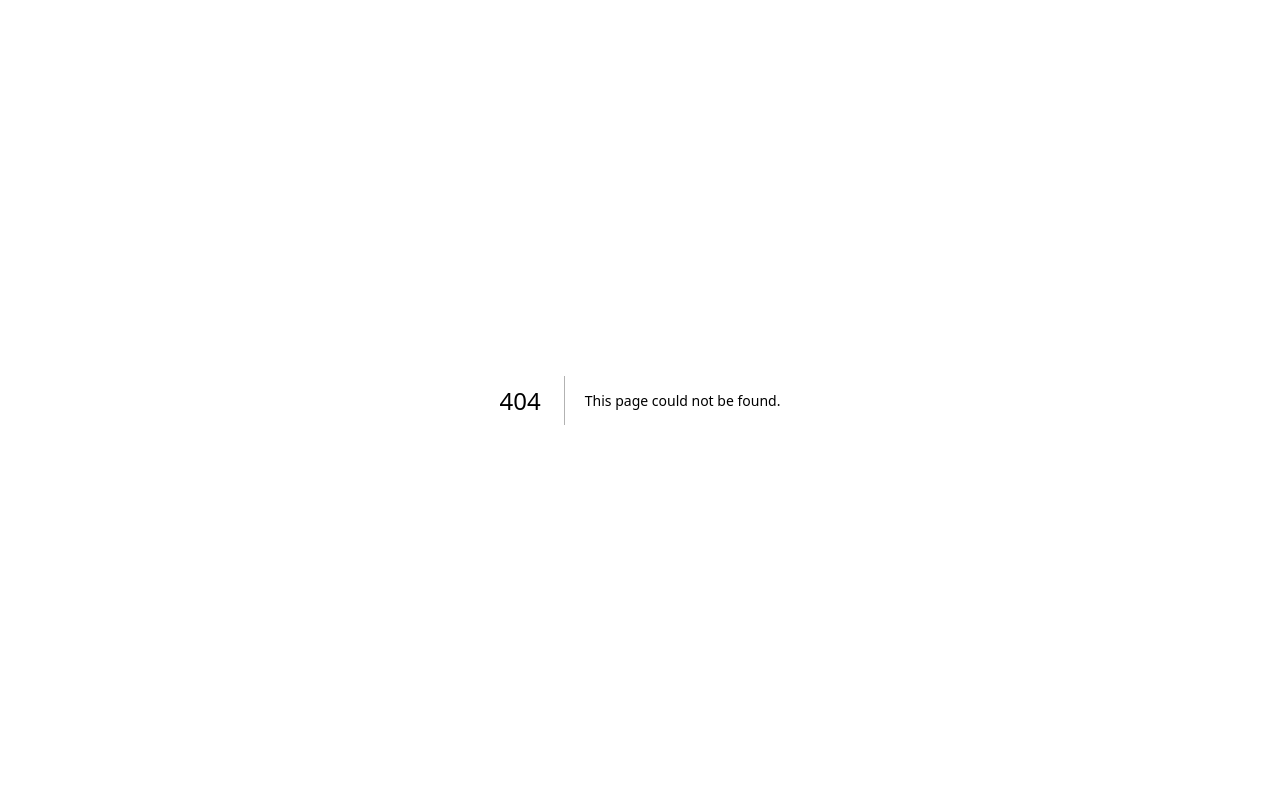
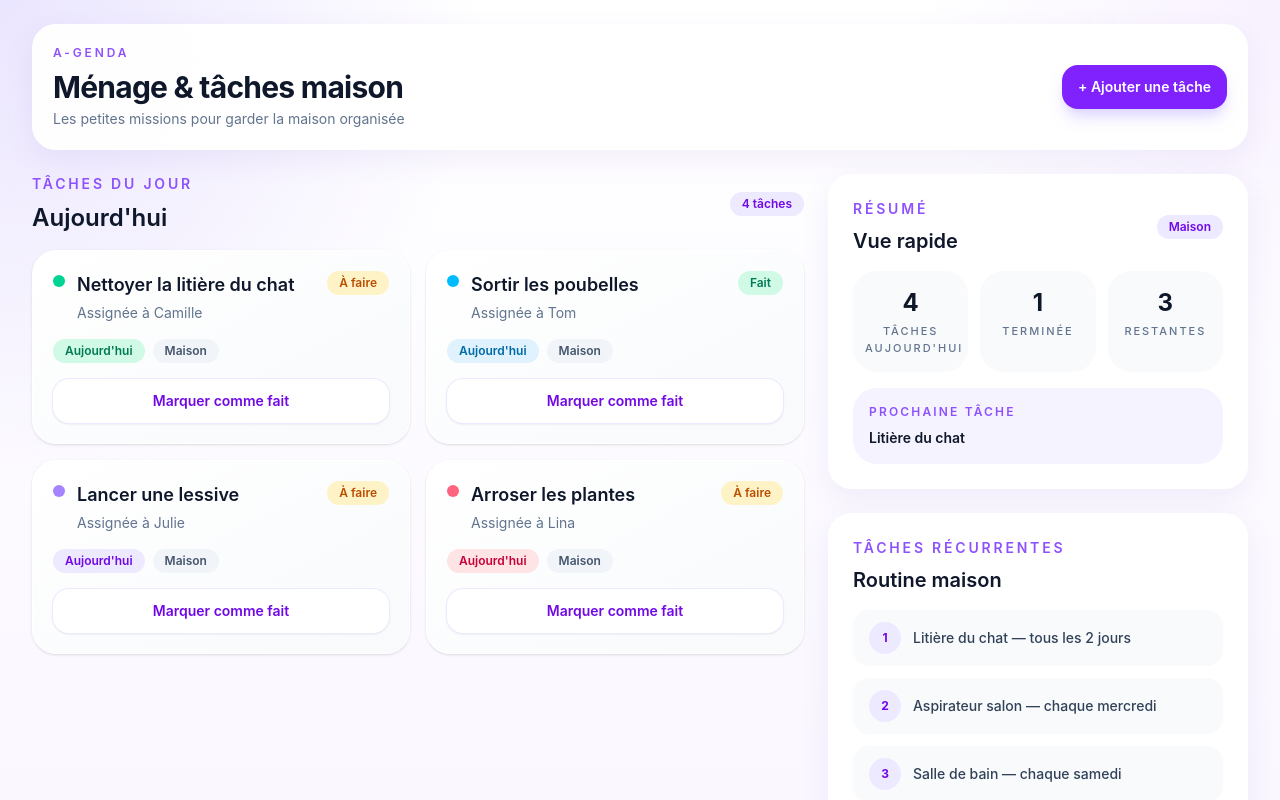
Before and after one commit to StephaneVenier/a-genda, a Next.js app: page /menage in a window 1280 px wide. Before the commit this address had no page. Shown: the top 800 px of the page. Built offline with nearby package versions, Linux system fonts and the light colour scheme.

Commit message:
feat: add ménage tasks page

```diff
--- /dev/null
+++ b/app/menage/page.tsx
@@ -0,0 +1,185 @@
+const todayTasks = [
+  {
+    title: "Nettoyer la litière du chat",
+    assignee: "Camille",
+    frequency: "Aujourd'hui",
+    status: "À faire",
+    tone: "bg-emerald-100 text-emerald-700",
+    dot: "bg-emerald-400",
+  },
+  {
+    title: "Sortir les poubelles",
+    assignee: "Tom",
+    frequency: "Aujourd'hui",
+    status: "Fait",
+    tone: "bg-sky-100 text-sky-700",
+    dot: "bg-sky-400",
+  },
+  {
+    title: "Lancer une lessive",
+    assignee: "Julie",
+    frequency: "Aujourd'hui",
+    status: "À faire",
+    tone: "bg-violet-100 text-violet-700",
+    dot: "bg-violet-400",
+  },
+  {
+    title: "Arroser les plantes",
+    assignee: "Lina",
+    frequency: "Aujourd'hui",
+    status: "À faire",
+    tone: "bg-rose-100 text-rose-700",
+    dot: "bg-rose-400",
+  },
+];
+
+const recurringTasks = [
+  "Litière du chat — tous les 2 jours",
+  "Aspirateur salon — chaque mercredi",
+  "Salle de bain — chaque samedi",
+  "Changer les draps — toutes les 2 semaines",
+  "Courses maison — chaque dimanche",
+];
+
+export default function MenagePage() {
+  return (
+    <main className="min-h-screen px-4 py-4 text-slate-900 sm:px-6 lg:px-8 lg:py-6">
+      <div className="mx-auto max-w-7xl space-y-6 pb-24 lg:pb-0">
+        <header className="glass-card flex flex-col gap-4 p-5 sm:flex-row sm:items-center sm:justify-between">
+          <div>
+            <p className="text-xs font-semibold uppercase tracking-[0.24em] text-violet-500">
+              A-Genda
+            </p>
+            <h1 className="mt-2 text-3xl font-bold tracking-tight text-slate-900">
+              Ménage & tâches maison
+            </h1>
+            <p className="mt-1 text-sm text-slate-500">
+              Les petites missions pour garder la maison organisée
+            </p>
+          </div>
+
+          <button className="rounded-2xl bg-violet-600 px-4 py-3 text-sm font-semibold text-white shadow-lg shadow-violet-200 transition hover:-translate-y-0.5 hover:bg-violet-500 hover:shadow-xl">
+            + Ajouter une tâche
+          </button>
+        </header>
+
+        <section className="grid gap-6 xl:grid-cols-[minmax(0,1.6fr)_420px]">
+          <article className="space-y-4">
+            <div className="flex items-center justify-between">
+              <div>
+                <p className="text-sm font-semibold uppercase tracking-[0.2em] text-violet-500">
+                  Tâches du jour
+                </p>
+                <h2 className="mt-2 text-2xl font-semibold text-slate-900">Aujourd&apos;hui</h2>
+              </div>
+              <span className="rounded-full bg-violet-100 px-3 py-1 text-xs font-semibold text-violet-700">
+                4 tâches
+              </span>
+            </div>
+
+            <div className="grid gap-4 md:grid-cols-2">
+              {todayTasks.map((task) => (
+                <article
+                  key={task.title}
+                  className="rounded-3xl border border-white bg-gradient-to-br from-white to-slate-50 p-5 shadow-sm transition duration-200 hover:-translate-y-0.5 hover:shadow-md"
+                >
+                  <div className="mb-4 flex items-start justify-between gap-3">
+                    <div className="flex items-start gap-3">
+                      <span className={`mt-1 h-3 w-3 rounded-full ${task.dot}`} />
+                      <div>
+                        <h3 className="text-lg font-semibold text-slate-900">{task.title}</h3>
+                        <p className="mt-1 text-sm text-slate-500">Assignée à {task.assignee}</p>
+                      </div>
+                    </div>
+                    <span
+                      className={[
+                        "rounded-full px-3 py-1 text-xs font-semibold",
+                        task.status === "Fait"
+                          ? "bg-emerald-100 text-emerald-700"
+                          : "bg-amber-100 text-amber-700",
+                      ].join(" ")}
+                    >
+                      {task.status}
+                    </span>
+                  </div>
+
+                  <div className="mb-4 flex flex-wrap gap-2 text-xs font-semibold text-slate-500">
+                    <span className={`rounded-full px-3 py-1 ${task.tone}`}>{task.frequency}</span>
+                    <span className="rounded-full bg-slate-100 px-3 py-1 text-slate-600">Maison</span>
+                  </div>
+
+                  <button className="w-full rounded-2xl bg-white px-4 py-3 text-sm font-semibold text-violet-700 shadow-sm ring-1 ring-violet-100 transition hover:-translate-y-0.5 hover:shadow-md">
+                    Marquer comme fait
+                  </button>
+                </article>
+              ))}
+            </div>
+          </article>
+
+          <aside className="space-y-6">
+            <article className="glass-card p-5 md:p-6">
+              <div className="mb-4 flex items-center justify-between">
+                <div>
+                  <p className="text-sm font-semibold uppercase tracking-[0.2em] text-violet-500">
+                    Résumé
+                  </p>
+                  <h3 className="mt-2 text-xl font-semibold text-slate-900">Vue rapide</h3>
+                </div>
+                <span className="rounded-full bg-violet-100 px-3 py-1 text-xs font-semibold text-violet-700">
+                  Maison
+                </span>
+              </div>
+
+              <div className="grid grid-cols-3 gap-3 text-center">
+                {[
+                  { value: "4", label: "tâches aujourd'hui" },
+                  { value: "1", label: "terminée" },
+                  { value: "3", label: "restantes" },
+                ].map((stat) => (
+                  <div key={stat.label} className="rounded-3xl bg-slate-50 px-3 py-4">
+                    <div className="text-2xl font-bold text-slate-900">{stat.value}</div>
+                    <div className="mt-1 text-[11px] font-medium uppercase tracking-[0.18em] text-slate-500">
+                      {stat.label}
+                    </div>
+                  </div>
+                ))}
+              </div>
+
+              <div className="mt-4 rounded-3xl bg-violet-50 p-4">
+                <p className="text-xs font-semibold uppercase tracking-[0.18em] text-violet-500">
+                  Prochaine tâche
+                </p>
+                <p className="mt-2 text-sm font-semibold text-slate-900">Litière du chat</p>
+              </div>
+            </article>
+
+            <article className="glass-card p-5 md:p-6">
+              <div className="mb-4 flex items-center justify-between">
+                <div>
+                  <p className="text-sm font-semibold uppercase tracking-[0.2em] text-violet-500">
+                    Tâches récurrentes
+                  </p>
+                  <h3 className="mt-2 text-xl font-semibold text-slate-900">Routine maison</h3>
+                </div>
+              </div>
+
+              <div className="space-y-3">
+                {recurringTasks.map((task, index) => (
+                  <div
+                    key={task}
+                    className="flex items-center gap-3 rounded-2xl bg-slate-50 px-4 py-3 text-sm font-medium text-slate-700 transition duration-200 hover:-translate-y-0.5 hover:bg-white hover:shadow-sm"
+                  >
+                    <span className="flex h-8 w-8 items-center justify-center rounded-full bg-violet-100 text-xs font-bold text-violet-700">
+                      {index + 1}
+                    </span>
+                    {task}
+                  </div>
+                ))}
+              </div>
+            </article>
+          </aside>
+        </section>
+      </div>
+    </main>
+  );
+}
```
